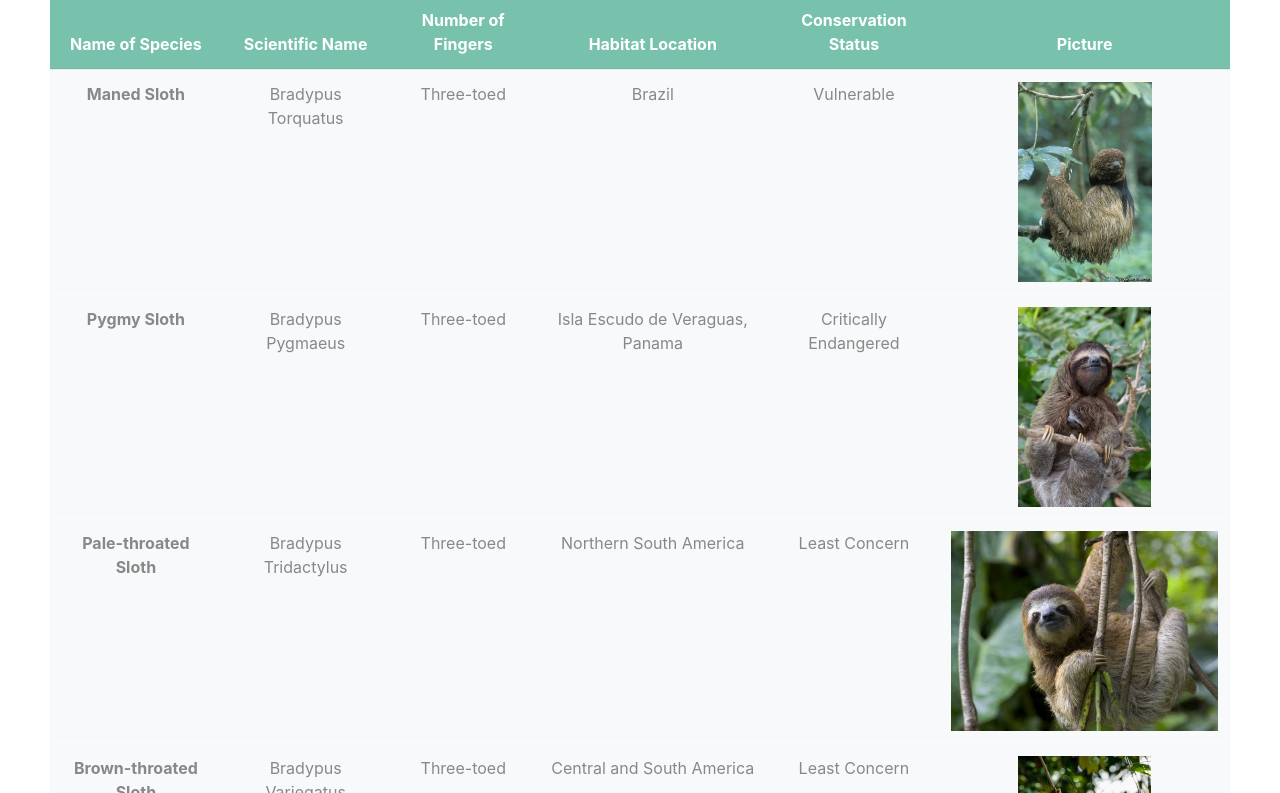
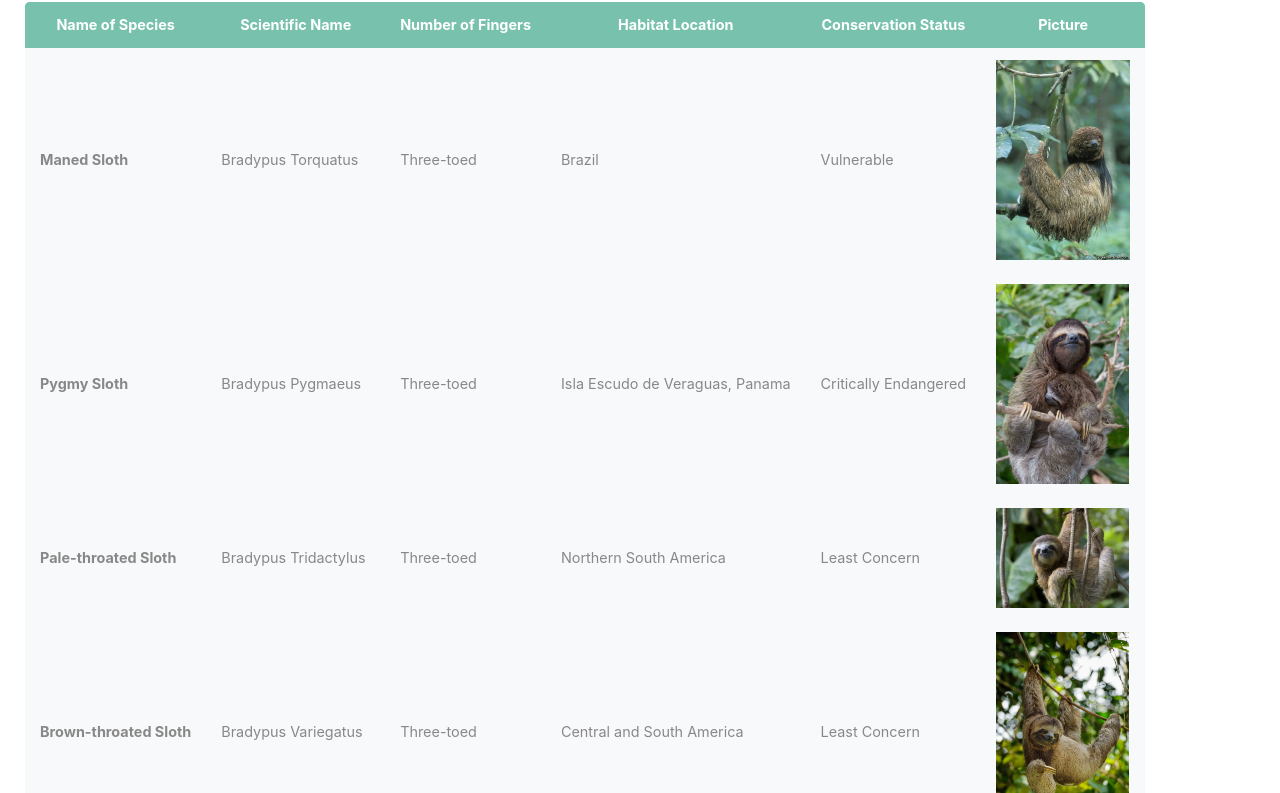
Before and after one commit to PaulinaAmezcua/SlothProject.github.io, a plain HTML site: page section5.html in a window 1280 px wide. Shown: the part 111-904 px from the top of the page. Drawn offline with Linux system fonts and the light colour scheme.

Commit message:
section5

```diff
--- a/section5.html
+++ b/section5.html
@@ -8,65 +8,61 @@
                 display: none;
             }
         }
-        .indent {
-            margin:50px;
-            text-align: center;
-        }
-*Mobile View*/
-@media only screen and  (max-width: 760px) {
 
-td, tr { display: block; }
-
-/* Hide table headers (but not display: none;, for accessibility) */
-
-thead tr {
-  position: absolute;
-  top: -9999px;
-  left: -9999px;
+        .content-table {
+            border-collapse: collapse;
+            margin: 25px;
+            font-size: .9em;
+            min-width: 400px;
+            border-radius: 5px 5px 0 0;
+            overflow: hidden;
+            box-shadow: 0 0 20 px;
         }
 
-tr { border: 1px solid #E74C3C; }
-
-tr + tr { margin-top: 1.5em; }
-
-td {
-  /* make like a "row" */
-  border: none;
-  border-bottom: 1px solid #eee;
-  position: relative;
-  padding-left: 50%;
-  background-color: #F8D9D5;
-  text-align: left;
+        .content-table thead tr {
+            text-align: center;
+            font-weight: bold;
         }
 
-td:before {
-  content: attr(data-label);
-  display: inline-block;
-  line-height: 1.5;
-  margin-left: -100%;
-  width: 100%;
-  white-space: nowrap;
+        .content-table th,
+        .content-table td
+        {
+                padding: 12px 15px;
+
         }
+
         </style>
+
         <title>Sloth Diversity</title>
         <link rel="stylesheet" href="bootstrap.css">
     </head>
-    <body>
-     <div class ="indent">
+
+    `   <body>
+
+        <table class="table table-hover">
+        <table class= "content-table">
+
         <h1>Sloth Diversity</h1>
 
-    <table class="table table-hover">
+
         <thead>
+
+         <div class= "col-lg-2 col-sm-3">
             <tr class="table-primary">
-    		<th data-label scope="col">Name of Species</th>
-    		<th data-label scope="col">Scientific Name</th>
-    		<th data-label scope="col">Number of Fingers</th>
-    		<th data-label scope="col">Habitat Location</th>
-    		<th data-label scope="col">Conservation Status</th>
-    		<th data-label scope="col">Picture</th>
+            <th scope="col">Name of Species</th>
+    		<th scope="col">Scientific Name</th>
+    		<th scope="col">Number of Fingers</th>
+    		<th scope="col">Habitat Location</th>
+    		<th scope="col">Conservation Status</th>
+    		<th scope="col">Picture</th>
         </tr>
-    </thead>
+        </div>
+
+
+    <thead>
     <tbody>
+
+        <div class= "col-lg-2 col-sm-3">
         <tr class="table-light">
         	<th scope="row">Maned Sloth</th>
             <td>Bradypus Torquatus</td>
@@ -75,7 +71,11 @@ td:before {
             <td>Vulnerable</td>
             <td><img src="manedsloth.jpg" height="200"></td>
             </tr>
-        <tr>
+        </div>
+
+
+
+        <div class= "col-lg-2 col-sm-3">
             <tr class="table-light">
             <th scope="row">Pygmy Sloth</th>
             <td>Bradypus Pygmaeus</td>
@@ -84,16 +84,24 @@ td:before {
             <td>Critically Endangered</td>
             <td><img src="pygmysloth.jpg" height="200"></td>
         </tr>
-        <tr>
+        </div>
+
+
+
+        <div class= "col-lg-2 col-sm-3">
         	<tr class="table-light">
             <th scope="row">Pale-throated Sloth</th>
     		<td>Bradypus Tridactylus</td>
             <td>Three-toed</td>
             <td>Northern South America</td>
             <td>Least Concern</td>
-            <td><img src="palesloth.jpg" height="200"></td>
+            <td><img src="palesloth.jpg" height="100"></td>
         </tr>
-        <tr>
+        </div>
+
+
+
+        <div class= "col-lg-2 col-sm-3">
             <tr class="table-light">
             <th scope="row">Brown-throated Sloth</th>
             <td>Bradypus Variegatus</td>
@@ -101,6 +109,12 @@ td:before {
             <td>Central and South America</td>
             <td>Least Concern</td>
             <td><img src="brownsloth.jpg" height="200"></td>
+        </tr>
+        </div>
+
+
+
+        <div class= "col-lg-2 col-sm-3">
         <tr>
     		<tr class="table-light">
             <th scope="row">Linnaeus's Sloth</th>
@@ -108,23 +122,29 @@ td:before {
             <td>Two-toed</td>
             <td>South America</td>
             <td>Least Concern</td>
-            <td><img src="linsloth.jpg" height="200"></td>
+            <td><img src="linsloth.jpg" height="100"></td>
     	</tr>
-    	<tr>
+        </div>
+
+
+
+        <div class= "col-lg-2 col-sm-3">
     		<tr class="table-light">
             <th scope="row">Hoffmann's Sloth</th>
     		<td>Choloepus Hoffmanni</td>
      		<td>Two-toed</td>
     		<td>Central and South America</td>
      		<td>Least Concern</td>
-     		<td><img src="hofsloth.jpg" height="200"></td>
+     		<td><img src="hofsloth.jpg" height="100"></td>
     	</tr>
+        </div>
+
     </tbody>
     </table>
     <br>
         <br>
         <p class="screen-only"><a href="index.html">Go back to Main Menu</a></p>
         <br>
-    </div>
+
    </body>
 </html>
```
Also changed, not shown: sloth-cute-1000.jpg (added), sloth-cute-1500.jpg (added), sloth-cute-500.jpg (added). Lines whose indentation alone changed are shown as unchanged.
